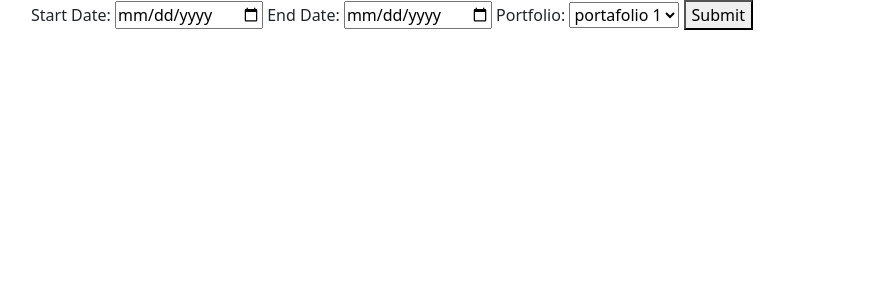
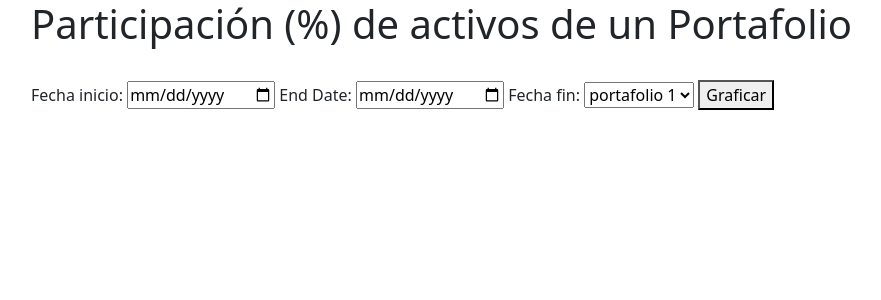
Before and after one commit to ChaparoD/portfolio_manager, a Django app: page /asset_weights/ in a window 1280 px wide. Shown: the top 300 px of the page, without its empty margins (51-932 px from the left). Run offline with Django 5.2, Linux system fonts and the light colour scheme; data comes from the database, SQL or seed files in the repository; both versions use the stored data as it was after the commit; data that the repository does not hold is empty; some libraries are stand-ins or nearby versions.

Commit message:
html refactor

```diff
--- a/abaqus/portfolio/assets/templates/assets/assetsWeights.html
+++ b/abaqus/portfolio/assets/templates/assets/assetsWeights.html
@@ -10,15 +10,17 @@
     <script src="https://cdn.plot.ly/plotly-latest.min.js"></script>
 </head>
 <body>
+    <h1> Participación (%) de activos de un Portafolio</h1>
+    <br>
     <form id="dateForm">
-        <label for="startDate">Start Date:</label>
+        <label for="startDate"> Fecha inicio:</label>
         <input type="date" id="startDate" name="startDate" required>
         <label for="endDate">End Date:</label>
         <input type="date" id="endDate" name="endDate" required>
-        <label for="portfolio">Portfolio:</label>
+        <label for="portfolio">Fecha fin:</label>
         <select id="portfolio" name="portfolio" required>
         </select>
-        <button type="submit">Submit</button>
+        <button type="submit">Graficar</button>
     </form>
     <div id="loading" style="display:none;">Loading...</div>
     <div id="graph"></div>
```
Also changed, not shown: abaqus/portfolio/assets/templates/assets/portfolios.html (+5 -3 lines), abaqus/portfolio/assets/templates/assets/transaction_form.html (+6 -3 lines), abaqus/README.md, abaqus/portfolio/db.sqlite3 (added).
